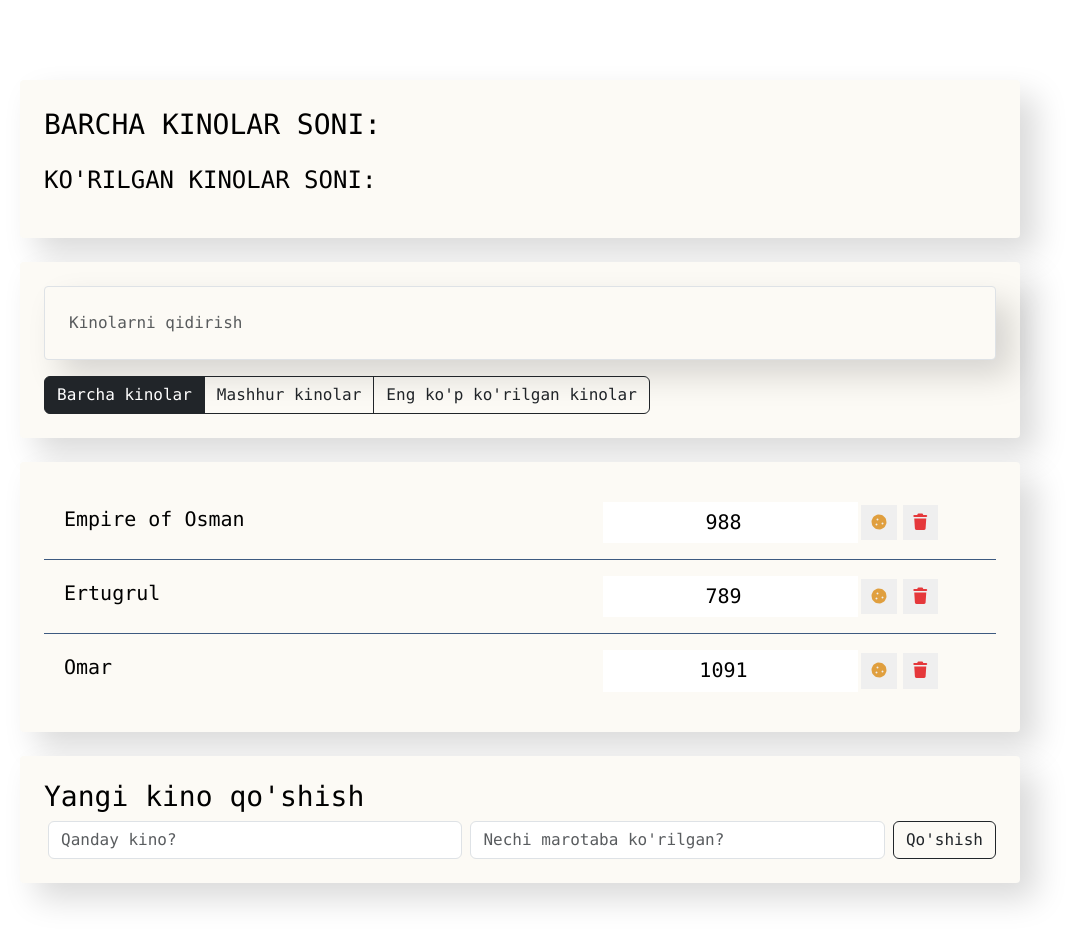
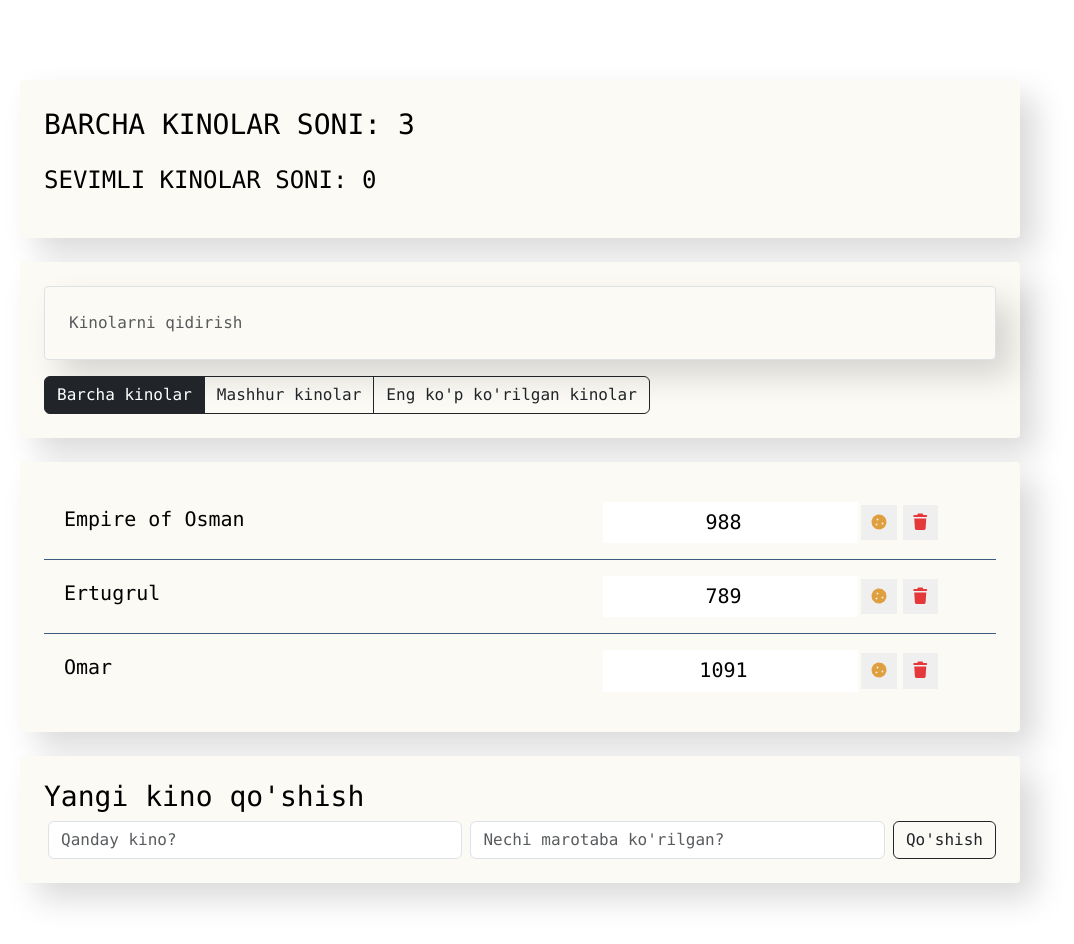
Before and after one commit to AkobirCoder/ReactJS-tutorial, a React (Create React App) app in the folder movie/: page / in a window 1280 px wide. Shown: the top 944 px of the page, without its empty margins (120-1194 px from the left). Built offline with nearby package versions, Linux system fonts and the light colour scheme.

Commit message:
./movie/src/components/app-info/App-info.jsx was updated

```diff
--- a/movie/src/components/app-info/App-info.jsx
+++ b/movie/src/components/app-info/App-info.jsx
@@ -1,10 +1,10 @@
 import './App-info.css';
 
-const AppInfo = () => {
+const AppInfo = ({allMoviesCount, favouriteMoviesCount}) => {
     return (
         <div className='app-info'>
-            <p className='fs-3 text-uppercase'>Barcha kinolar soni:</p>
-            <p className='fs-4 text-uppercase'>Ko'rilgan kinolar soni:</p>
+            <p className='fs-3 text-uppercase'>Barcha kinolar soni: {allMoviesCount}</p>
+            <p className='fs-4 text-uppercase'>Sevimli kinolar soni: {favouriteMoviesCount}</p>
         </div>
     );
 }
```
